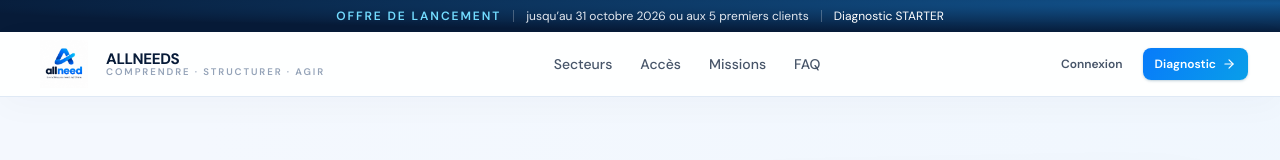
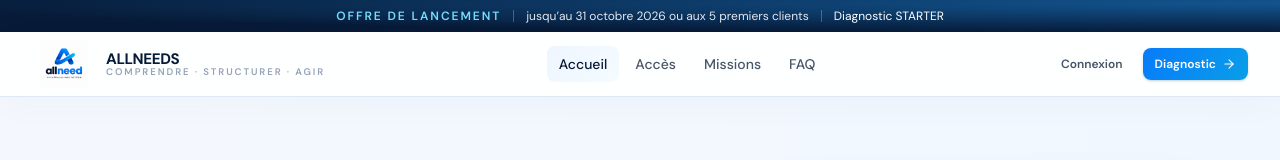
Before and after one commit to alaouih556-dev/ALLNEED-S, a React (Vite) app: page / in a window 1280 px wide. Shown: the top 160 px of the page. Built offline with nearby package versions, Linux system fonts and the light colour scheme.

Commit message:
Update public navbar with home link

```diff
--- a/src/components/marketing.tsx
+++ b/src/components/marketing.tsx
@@ -50,9 +50,10 @@ const BASE_PUBLIC_LINKS = [
 export function PublicHeader() {
   const [open, setOpen] = useState(false)
   const selectedSector = useSelectedSector()
-  const publicLinks = selectedSector
-    ? [{ label: SECTOR_LABEL[selectedSector], to: `/secteurs/${selectedSector}` }, ...BASE_PUBLIC_LINKS]
-    : [{ label: 'Secteurs', to: '/secteurs' }, ...BASE_PUBLIC_LINKS]
+  const publicLinks = [
+    { label: 'Accueil', to: '/' },
+    ...BASE_PUBLIC_LINKS,
+  ]
 
   return (
     <header className="sticky top-0 z-40 border-b border-ink-100 bg-white/90 backdrop-blur">
```
